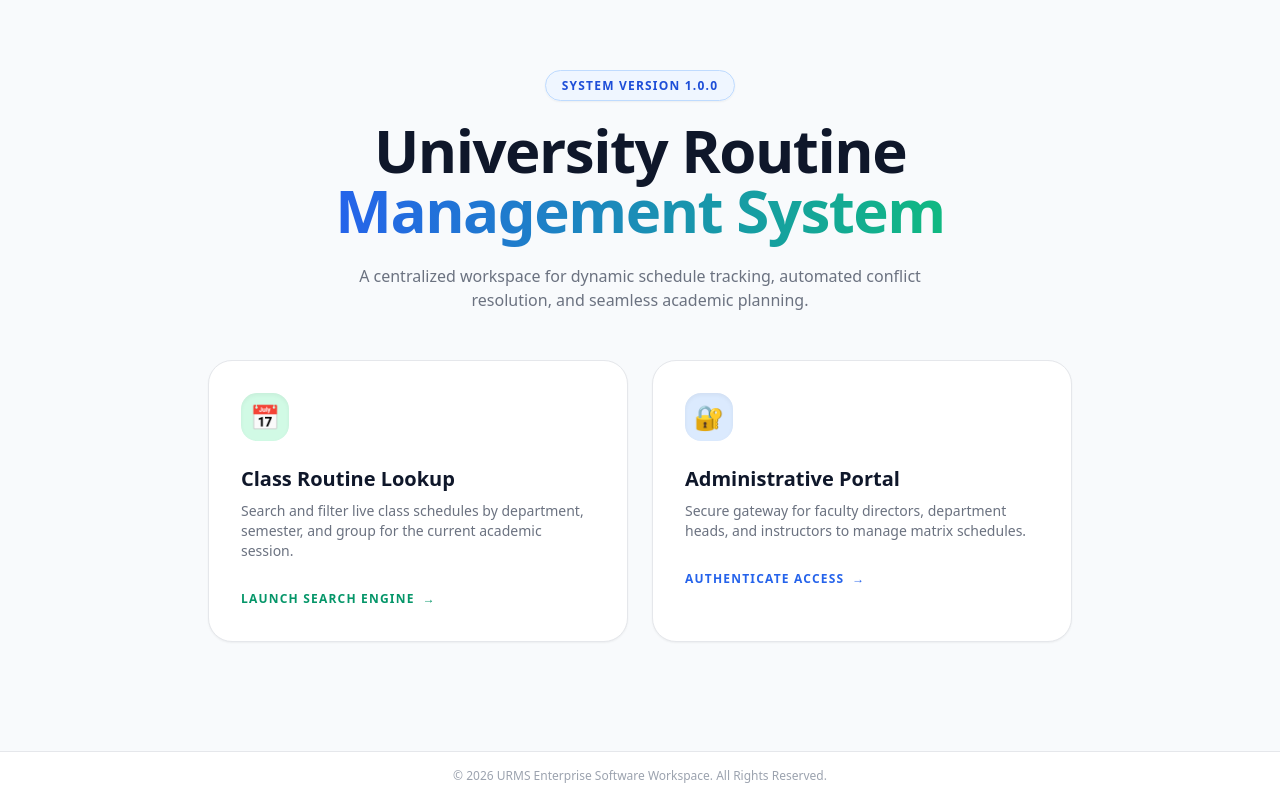
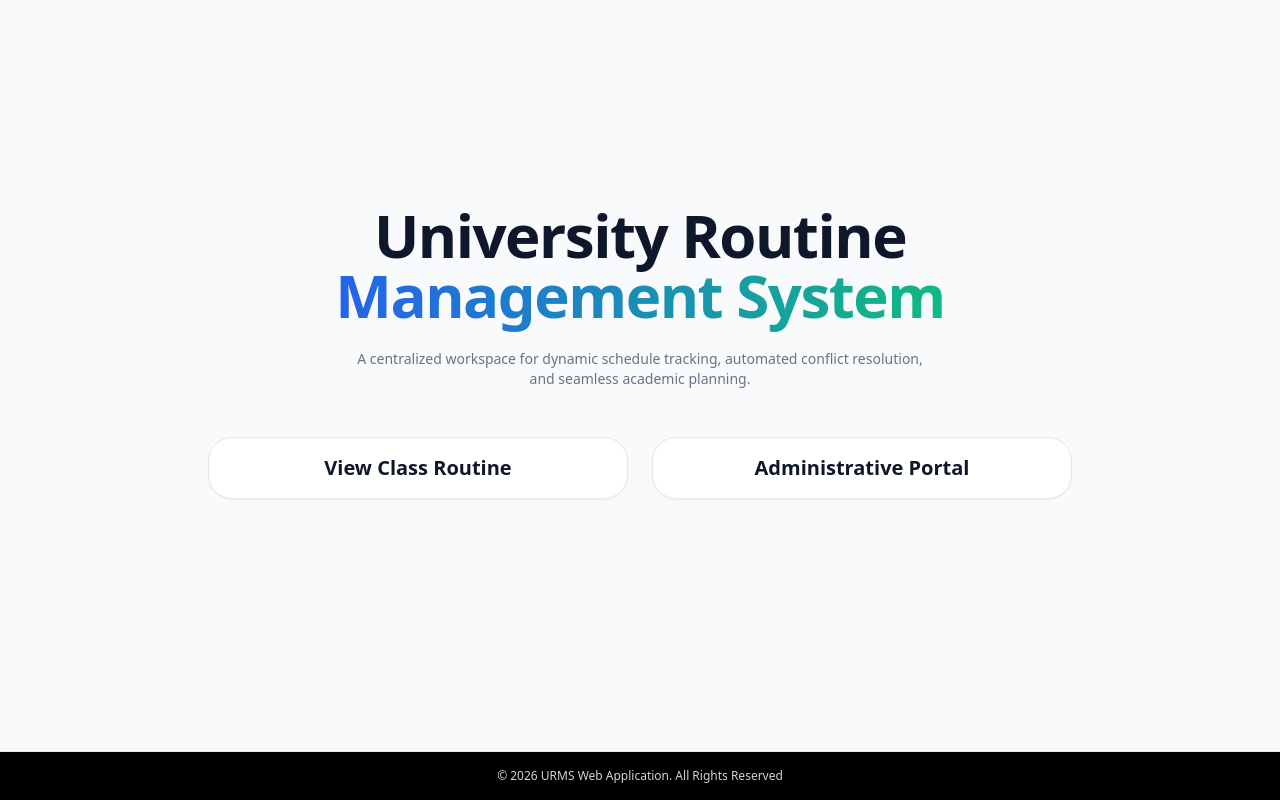
Before and after one commit to GitGuru420/urms_workspace, a Django app: page / in a window 1280 px wide. Run offline with Django 5.2, Linux system fonts and the light colour scheme; some libraries are stand-ins or nearby versions.

Commit message:
Update homepage, loginpage, viewroutinepage UI

```diff
--- a/routines/templates/routines/base.html
+++ b/routines/templates/routines/base.html
@@ -24,8 +24,8 @@
         {% endblock content %}
     </main>
 
-    <footer class="bg-white border-t border-gray-200 py-4 text-center text-xs text-gray-400 font-medium">
-        &copy; 2026 URMS Enterprise Software Workspace. All Rights Reserved.
+    <footer class="bg-black border-t border-gray-200 py-4 text-center text-xs text-gray-300 font-medium">
+        &copy; 2026 URMS Web Application. All Rights Reserved
     </footer>
 
 </body>
--- a/routines/templates/routines/index.html
+++ b/routines/templates/routines/index.html
@@ -4,44 +4,23 @@
 <div class="min-h-[80vh] flex flex-col items-center justify-center text-center space-y-12 py-10">
 
     <div class="max-w-3xl space-y-6">
-        <div class="inline-block">
-            <span class="bg-blue-50 text-blue-700 border border-blue-200 text-xs font-black uppercase tracking-widest px-4 py-1.5 rounded-full shadow-sm">
-                System Version 1.0.0
-            </span>
-        </div>
         <h1 class="text-5xl md:text-6xl font-black text-slate-900 tracking-tight leading-tight">
             University Routine <br>
             <span class="text-transparent bg-clip-text bg-gradient-to-r from-blue-600 to-emerald-500">Management System</span>
         </h1>
-        <p class="text-base text-gray-500 font-medium max-w-xl mx-auto">
+        <p class="text-sm text-gray-500 font-medium max-w-xl mx-auto">
             A centralized workspace for dynamic schedule tracking, automated conflict resolution, and seamless academic planning.
         </p>
     </div>
 
     <div class="grid grid-cols-1 md:grid-cols-2 gap-6 w-full max-w-4xl px-4">
 
-        <a href="{% url 'view_routine' %}" class="group relative bg-white p-8 rounded-3xl shadow-sm border border-gray-200 hover:shadow-xl hover:border-emerald-300 transition-all duration-300 text-left overflow-hidden">
-            <div class="absolute top-0 right-0 w-32 h-32 bg-emerald-50 rounded-bl-full -z-10 group-hover:scale-110 transition-transform"></div>
-            <div class="w-12 h-12 bg-emerald-100 text-emerald-600 rounded-2xl flex items-center justify-center text-2xl mb-6 shadow-inner">
-                📅
-            </div>
-            <h2 class="text-xl font-extrabold text-slate-900 mb-2">Class Routine Lookup</h2>
-            <p class="text-sm text-gray-500 mb-6">Search and filter live class schedules by department, semester, and group for the current academic session.</p>
-            <span class="inline-flex items-center text-xs font-bold uppercase tracking-widest text-emerald-600 group-hover:text-emerald-700">
-                Launch Search Engine <span class="ml-2 transition-transform group-hover:translate-x-2">→</span>
-            </span>
+        <a href="{% url 'view_routine' %}" class="group relative bg-white p-4 rounded-3xl shadow-sm border border-gray-200 hover:shadow-xl hover:border-emerald-300 transition-all duration-300 text-left overflow-hidden">
+            <h2 class="text-xl font-extrabold text-slate-900 text-center">View Class Routine</h2>
         </a>
 
-        <a href="{% url 'login' %}" class="group relative bg-white p-8 rounded-3xl shadow-sm border border-gray-200 hover:shadow-xl hover:border-blue-300 transition-all duration-300 text-left overflow-hidden">
-            <div class="absolute top-0 right-0 w-32 h-32 bg-blue-50 rounded-bl-full -z-10 group-hover:scale-110 transition-transform"></div>
-            <div class="w-12 h-12 bg-blue-100 text-blue-600 rounded-2xl flex items-center justify-center text-2xl mb-6 shadow-inner">
-                🔐
-            </div>
-            <h2 class="text-xl font-extrabold text-slate-900 mb-2">Administrative Portal</h2>
-            <p class="text-sm text-gray-500 mb-6">Secure gateway for faculty directors, department heads, and instructors to manage matrix schedules.</p>
-            <span class="inline-flex items-center text-xs font-bold uppercase tracking-widest text-blue-600 group-hover:text-blue-700">
-                Authenticate Access <span class="ml-2 transition-transform group-hover:translate-x-2">→</span>
-            </span>
+        <a href="{% url 'login' %}" class="group relative bg-white p-4 rounded-3xl shadow-sm border border-gray-200 hover:shadow-xl hover:border-blue-300 transition-all duration-300 text-left overflow-hidden">
+            <h2 class="text-xl font-extrabold text-slate-900 text-center">Administrative Portal</h2>
         </a>
 
     </div>
--- a/routines/templates/routines/view_routine.html
+++ b/routines/templates/routines/view_routine.html
@@ -9,8 +9,9 @@
             <p class="text-sm text-gray-500">Select parameters to look up current course schedule blocks.</p>
         </div>
         <div>
-            <a href="{% url 'landing_page' %}" class="text-xs font-bold text-slate-700 bg-slate-200 hover:bg-slate-300 px-3 py-2 rounded-lg transition-all flex items-center gap-1">
-                Homepage
+            <a href="{% url 'landing_page' %}"
+                   class="group block relative bg-gray-100 p-4 rounded-xl shadow-sm border border-gray-200 hover:shadow-xl hover:border-blue-300 transition-all duration-300 overflow-hidden text-sm font-extrabold text-slate-900 text-center uppercase tracking-wider">
+                    Homepage
             </a>
         </div>
     </div>
```
Also changed, not shown: routines/templates/routines/login.html (+9 -4 lines).
